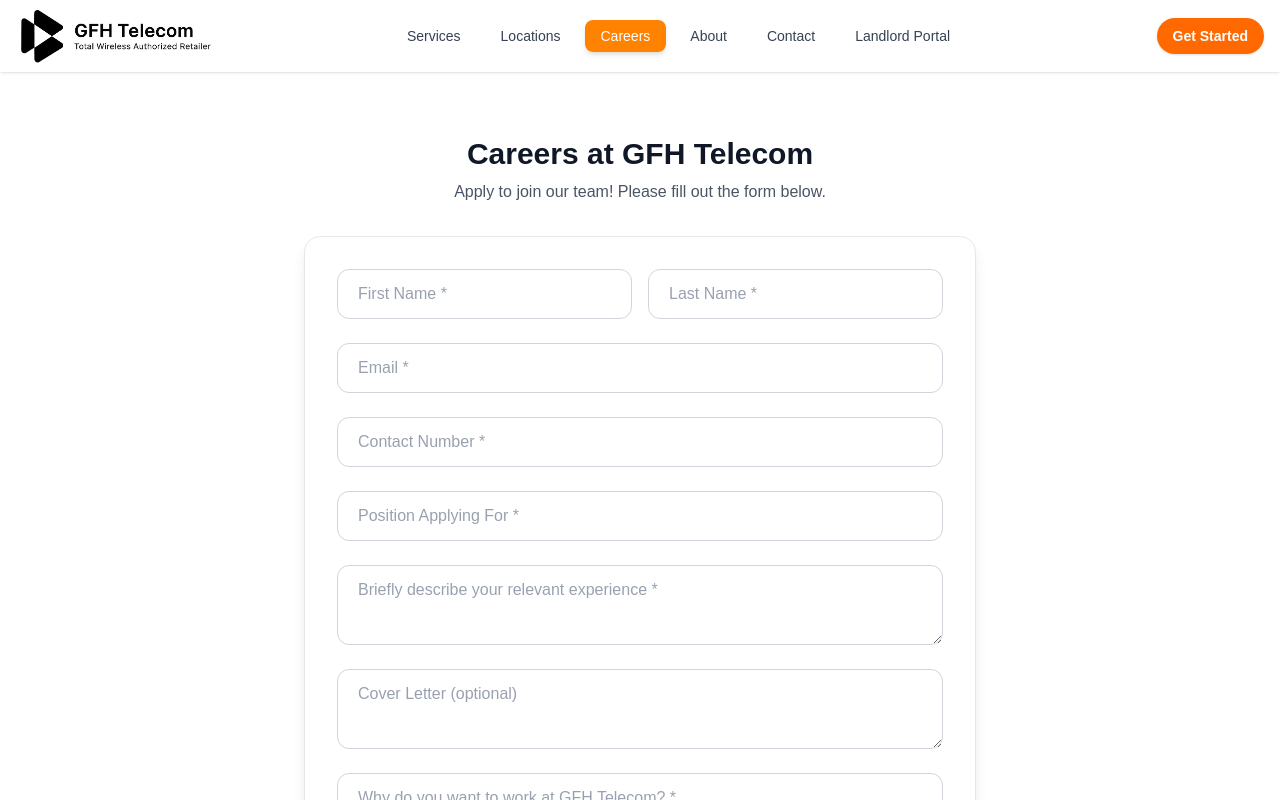
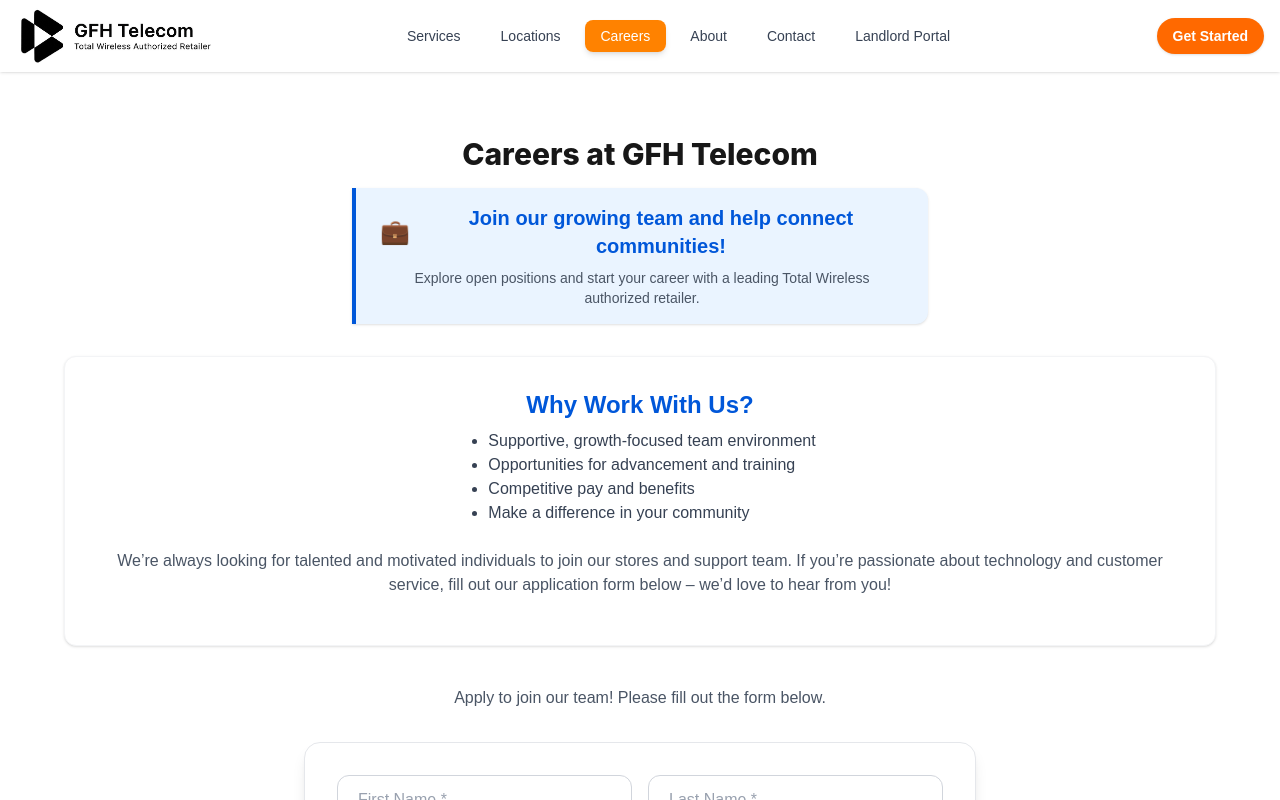
Before and after one commit to Mohammed-Same/GFH-Website, a Next.js app: page /careers in a window 1280 px wide. Shown: the top 800 px of the page. Built offline with nearby package versions, Linux system fonts and the light colour scheme.

Commit message:
Update page.tsx

```diff
--- a/src/app/careers/page.tsx
+++ b/src/app/careers/page.tsx
@@ -55,8 +55,30 @@
 
   return (
     <section className="py-16 px-4 min-h-screen bg-white">
+      <div className="max-w-6xl mx-auto">
+        <h2 className="text-3xl font-extrabold text-center mb-4" style={{fontFamily: 'Inter, Arial, Helvetica, sans-serif'}}>Careers at GFH Telecom</h2>
+        <div className="flex justify-center mb-8">
+          <div className="bg-[#EAF4FF] border-l-4 border-[#0057D9] rounded-r-xl px-6 py-4 max-w-xl w-full shadow text-center">
+            <span className="text-xl font-semibold text-[#0057D9] flex items-center justify-center gap-2">
+              <span className="text-2xl">💼</span>
+              Join our growing team and help connect communities!
+            </span>
+            <div className="text-gray-600 text-sm mt-2">Explore open positions and start your career with a leading Total Wireless authorized retailer.</div>
+          </div>
+        </div>
+        <div className="bg-white rounded-xl shadow p-8 flex flex-col items-center border border-gray-100 mb-10">
+          <h3 className="text-2xl font-bold mb-2 text-[#0057D9]">Why Work With Us?</h3>
+          <ul className="list-disc text-gray-700 text-left mb-6 pl-6">
+            <li>Supportive, growth-focused team environment</li>
+            <li>Opportunities for advancement and training</li>
+            <li>Competitive pay and benefits</li>
+            <li>Make a difference in your community</li>
+          </ul>
+          <p className="text-gray-600 text-center mb-4">
+            We’re always looking for talented and motivated individuals to join our stores and support team. If you’re passionate about technology and customer service, fill out our application form below – we’d love to hear from you!
+          </p>
+        </div>
         <div className="max-w-2xl mx-auto">
-        <h2 className="text-3xl font-bold text-center mb-2 text-gray-900">Careers at GFH Telecom</h2>
           <p className="text-center text-gray-600 mb-8">Apply to join our team! Please fill out the form below.</p>
           <form className="bg-white rounded-2xl shadow-lg p-4 sm:p-8 flex flex-col gap-6 border border-gray-200 w-full" onSubmit={handleSubmit}>
             <div className="flex flex-col md:flex-row gap-4">
@@ -151,6 +173,7 @@
             </button>
           </form>
         </div>
+      </div>
     </section>
   );
 }
```
Lines whose indentation alone changed are shown as unchanged.
